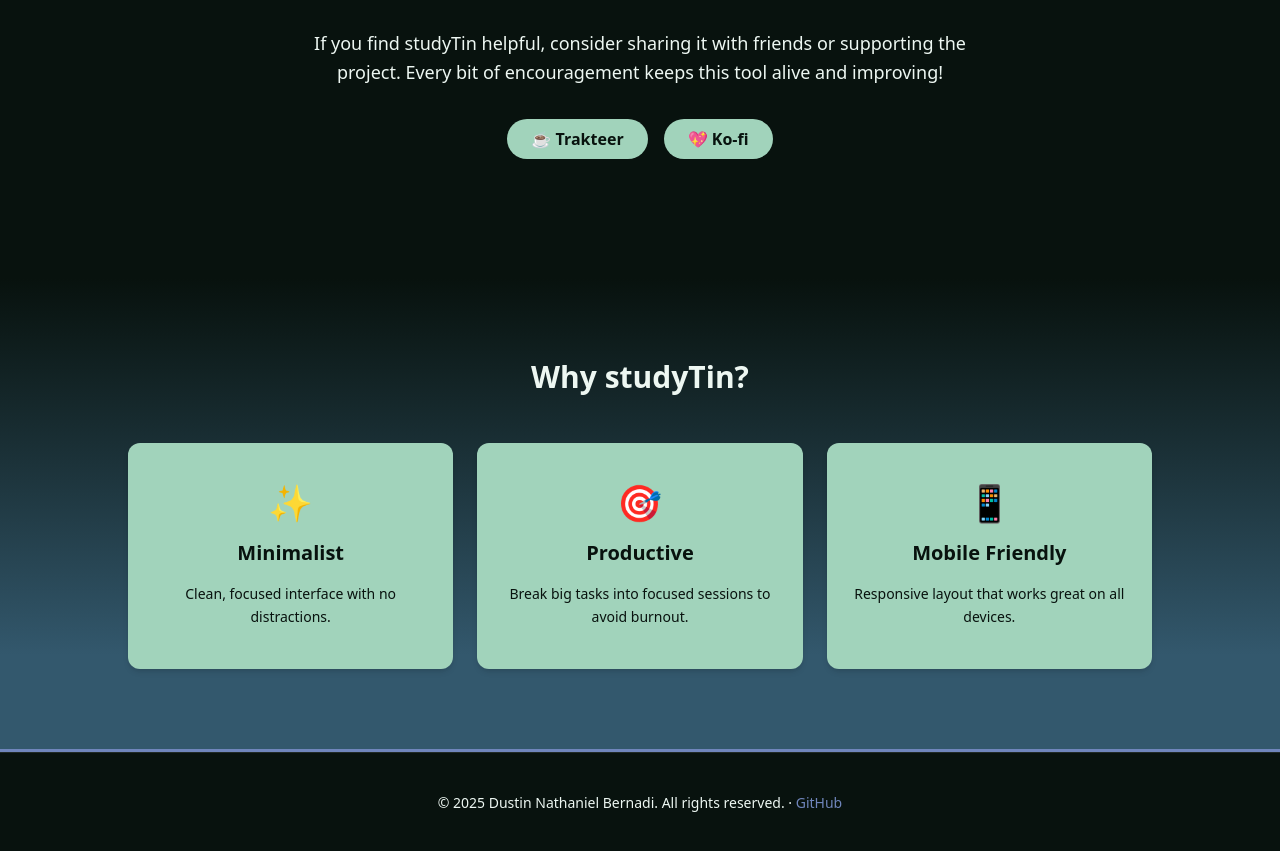
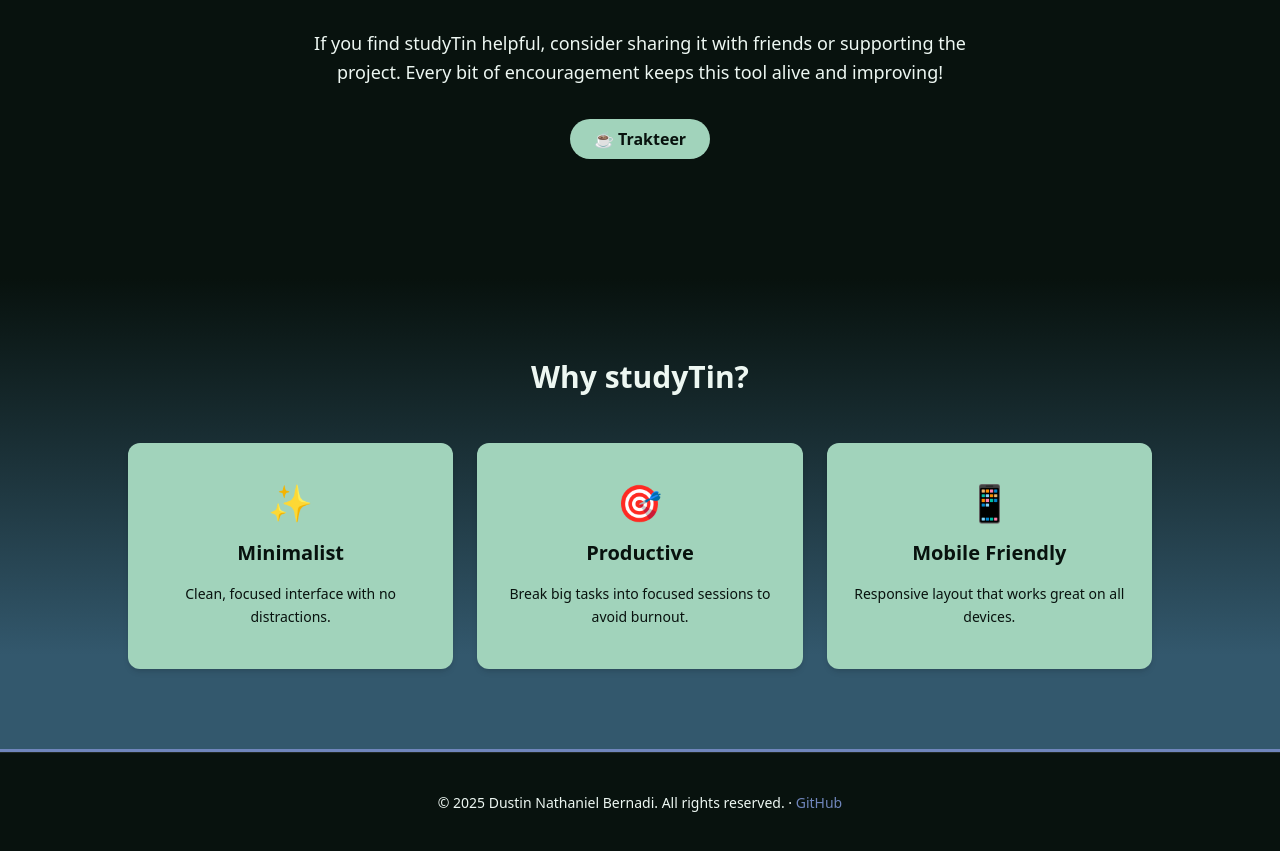
Before and after one commit to dustinbernadi/studyTin-website, a plain HTML site: page index.html in a window 1280 px wide. Shown: the part 1989-2840 px from the top of the page. Drawn offline with nearby package versions, Linux system fonts and the light colour scheme.

Commit message:
menambahkan link ke trakteer

```diff
--- a/index.html
+++ b/index.html
@@ -324,18 +324,11 @@
         <!-- Tombol Donasi -->
         <div data-scroll class="flex justify-center space-x-4">
           <a
-            href="https://trakteer.id/your-link"
+            href="https://trakteer.id/ksufiahqtjqikf38gnia/tip"
             target="_blank"
             class="bg-[var(--primary)] hover:bg-[var(--accent)] text-[var(--background)] hover:text-[var(--text)] px-6 py-2 rounded-full font-semibold transition"
           >
             ☕ Trakteer
-          </a>
-          <a
-            href="https://ko-fi.com/your-link"
-            target="_blank"
-            class="bg-[var(--primary)] hover:bg-[var(--accent)] text-[var(--background)] hover:text-[var(--text)] px-6 py-2 rounded-full font-semibold transition"
-          >
-            💖 Ko-fi
           </a>
         </div>
       </section>
```
